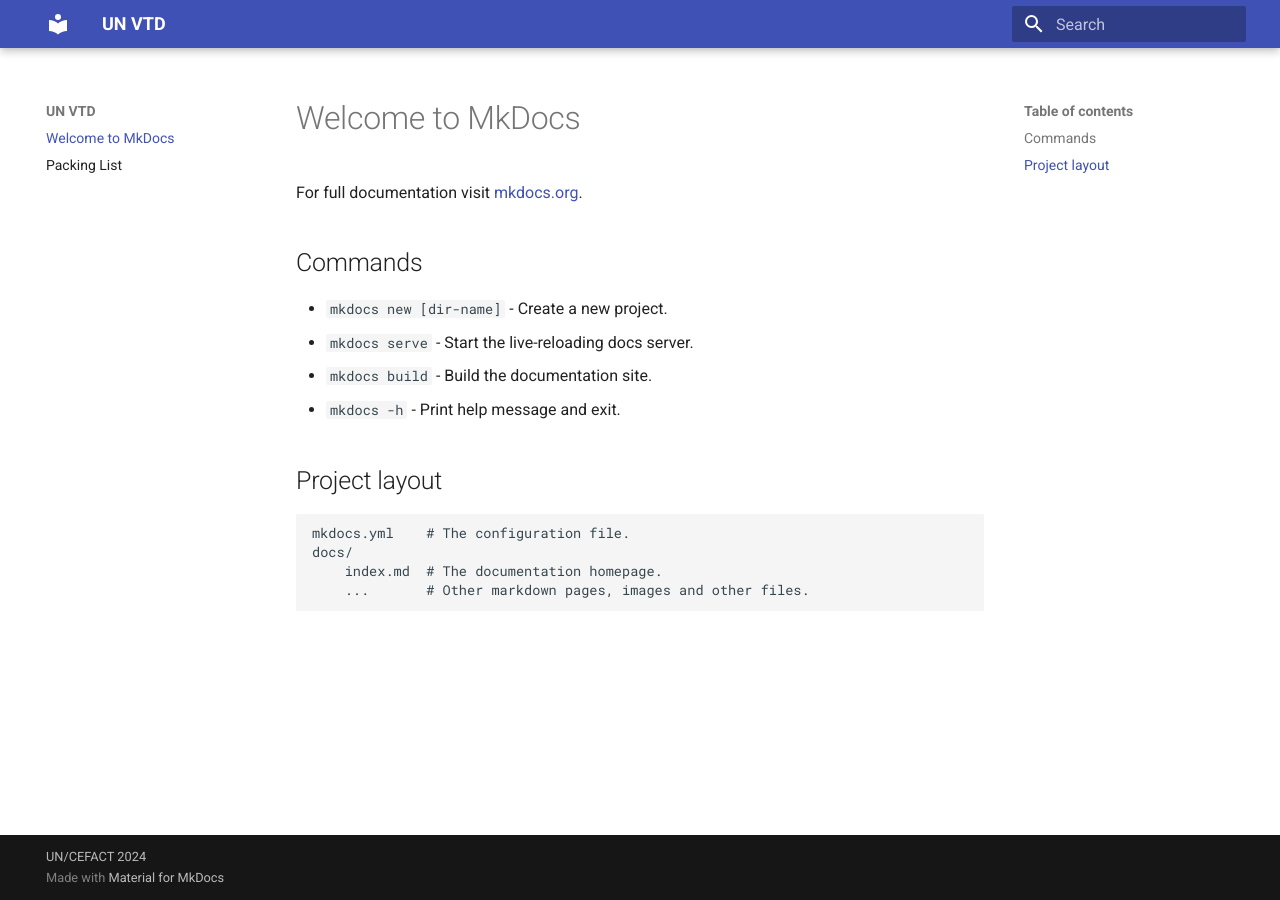
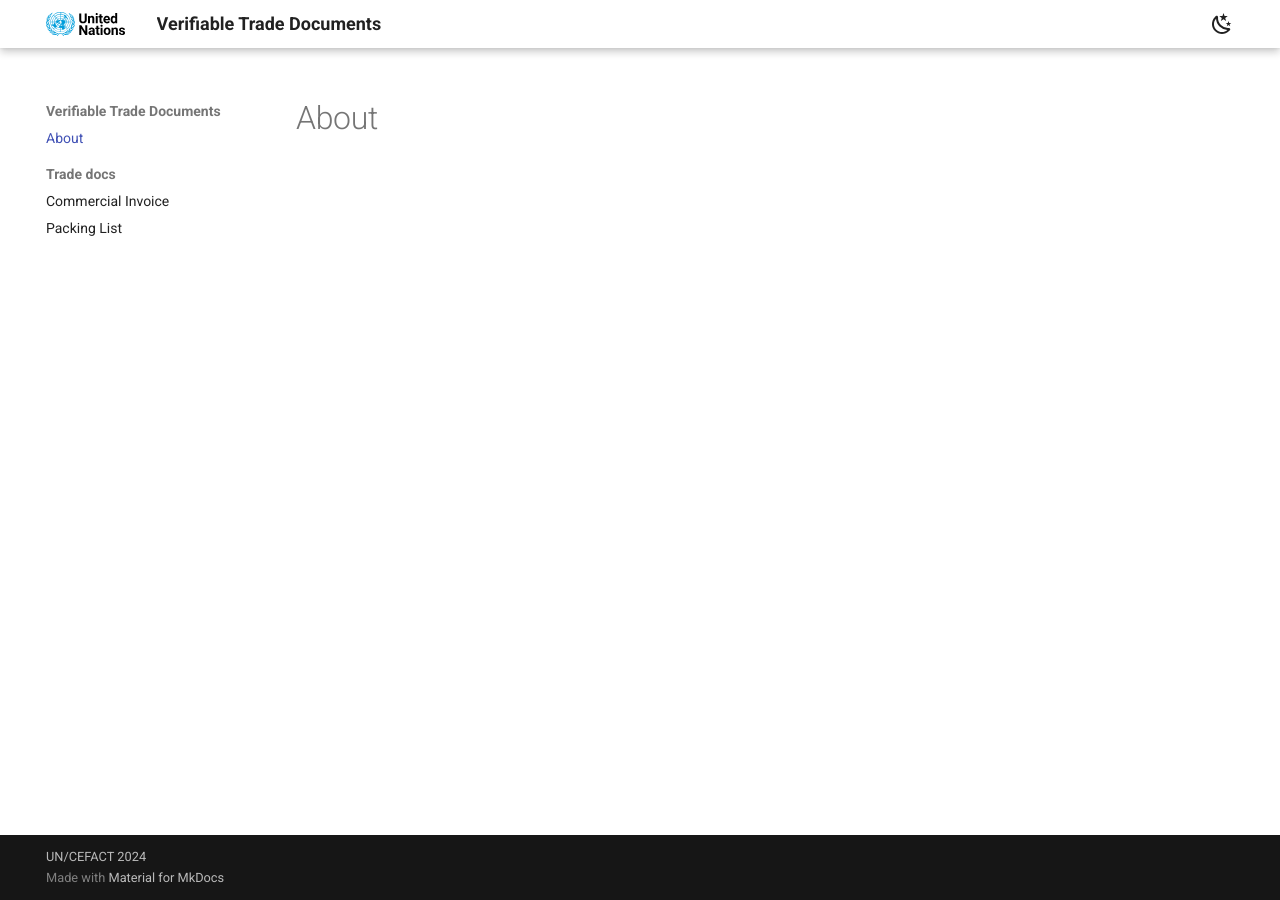
Before and after one commit to nissimsan/un-vtd, an MkDocs documentation site: the page built from docs/index.md, in a window 1280 px wide. Built offline with MkDocs 1.6.1 and Material for MkDocs 9.7.7, drawn with Linux system fonts in a browser that asks for light colours.

Commit message:
feat: formatting

```diff
--- /dev/null
+++ b/docs/hello-schema.json
@@ -0,0 +1,3 @@
+{
+    "hello": "schema"
+}
--- /dev/null
+++ b/docs/hello.json
@@ -0,0 +1,3 @@
+{
+    "hello": "world"
+}
--- a/docs/index.md
+++ b/docs/index.md
@@ -1,17 +1 @@
-# Welcome to MkDocs
-
-For full documentation visit [mkdocs.org](https://www.mkdocs.org).
-
-## Commands
-
-* `mkdocs new [dir-name]` - Create a new project.
-* `mkdocs serve` - Start the live-reloading docs server.
-* `mkdocs build` - Build the documentation site.
-* `mkdocs -h` - Print help message and exit.
-
-## Project layout
-
-    mkdocs.yml    # The configuration file.
-    docs/
-        index.md  # The documentation homepage.
-        ...       # Other markdown pages, images and other files.
+# About
--- a/mkdocs.yml
+++ b/mkdocs.yml
@@ -1,8 +1,35 @@
-site_name: UN VTD
+site_name: Verifiable Trade Documents
+#site_url: https://nissimsan.github.io/un-vtd
 theme:
   name: material
+  logo: images/logo.svg
+  favicon: images/favicon.png
   features:
-#    - navigation.tabs
+    - navigation.sections
+    - navigation.indexes
+    - toc.follow
+    - navigation.top
+    - search.suggest
+    - search.highlight
+    - content.tabs.link
+    - content.code.copy
+  palette:
 
+    # Palette toggle for light mode
+    - scheme: default
+      toggle:
+        icon: material/weather-night
+        name: Switch to dark mode
+      primary: white
+
+
+    # Palette toggle for dark mode
+    - scheme: slate
+      toggle:
+        icon: material/weather-sunny
+        name: Switch to light mode
+      primary: grey
 copyright:
   UN/CEFACT 2024
+plugins:
+  - include-markdown
```
Also changed, not shown: docs/pl.md (deleted, +0 -10 lines), docs/trade-docs/commercial-invoice.md (added, +12 -0 lines), docs/trade-docs/packing-list.md (added, +12 -0 lines), docs/images/favicon.ico (added), docs/images/favicon.png (added), docs/images/logo.svg (added).
